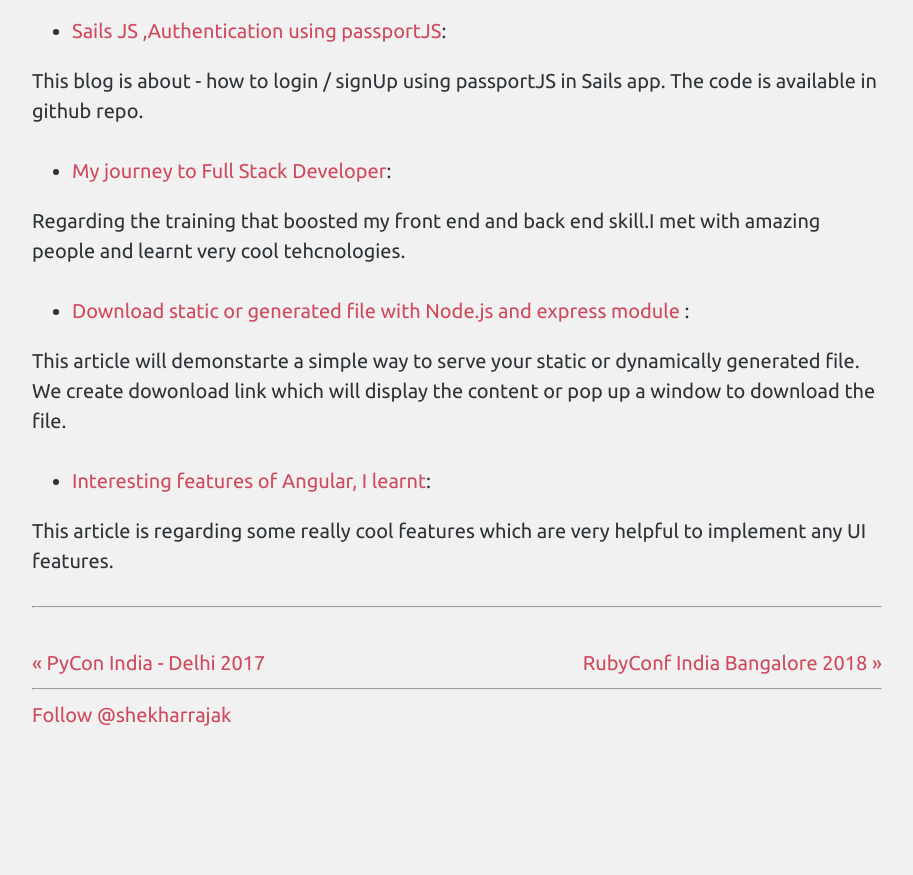
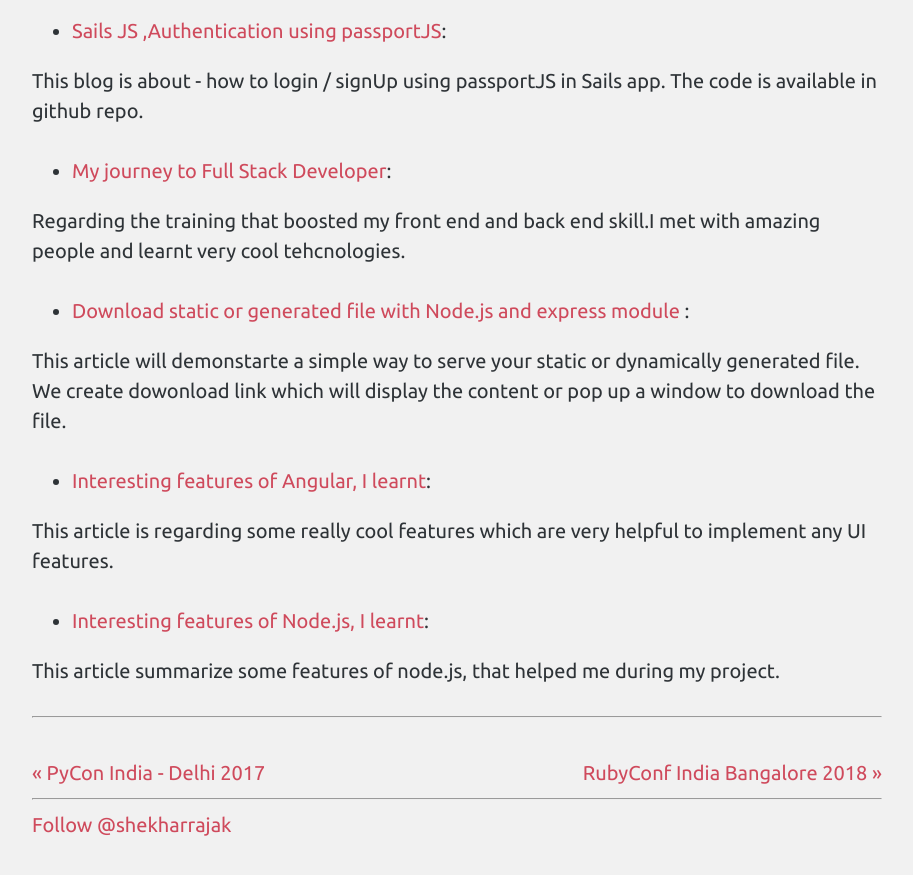
Before and after one commit to Shekharrajak/shekharrajak.github.io, a Jekyll site: the page built from _posts/other_posts/2017-12-27-Blogs-on-Medium.md, in a window 1280 px wide and 900 px high, scrolled down 1087 px. Shown: the top 875 px of the window, without its empty margins (183-1096 px from the left). Built offline with Jekyll 4.4.1, drawn with Linux system fonts in a browser that asks for light colours; nearby versions of some CDN libraries; comment, search, counter and statistics services are not loaded; before the commit the page ends 1877 px from its top, so only the background shows below that.

Commit message:
Update 2017-12-27-Blogs-on-Medium.md

```diff
--- a/_posts/other_posts/2017-12-27-Blogs-on-Medium.md
+++ b/_posts/other_posts/2017-12-27-Blogs-on-Medium.md
@@ -35,4 +35,9 @@
 
 This article is regarding some really cool features which are very helpful to implement any UI features.
 
+* [Interesting features of Node.js, I learnt](https://medium.com/@Shekharrajak/interesting-features-of-node-js-i-learnt-cc00f2647ef7):
+
+This article summarize some features of node.js, that helped me during my project.
+
+
 -------------------------------------------------
```
